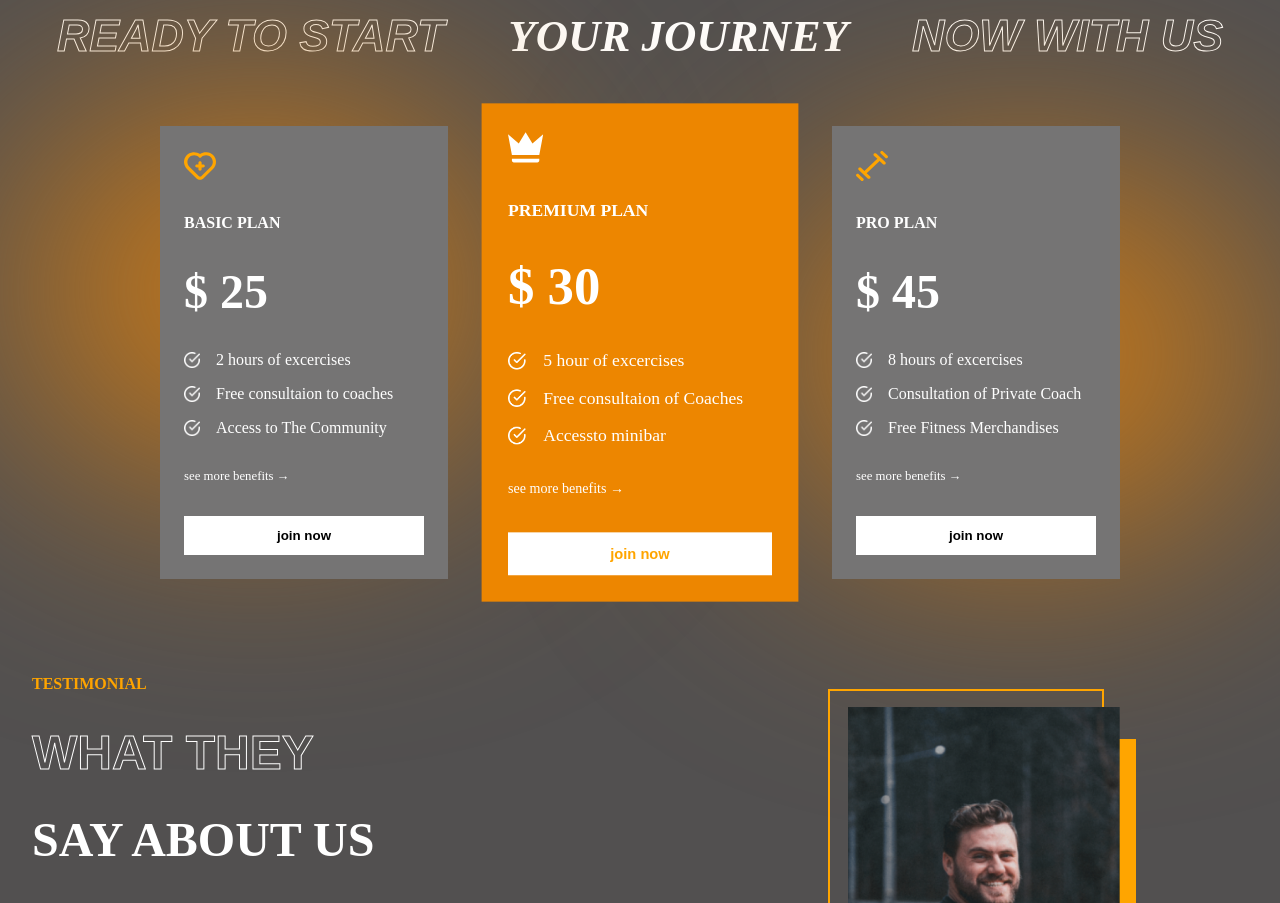
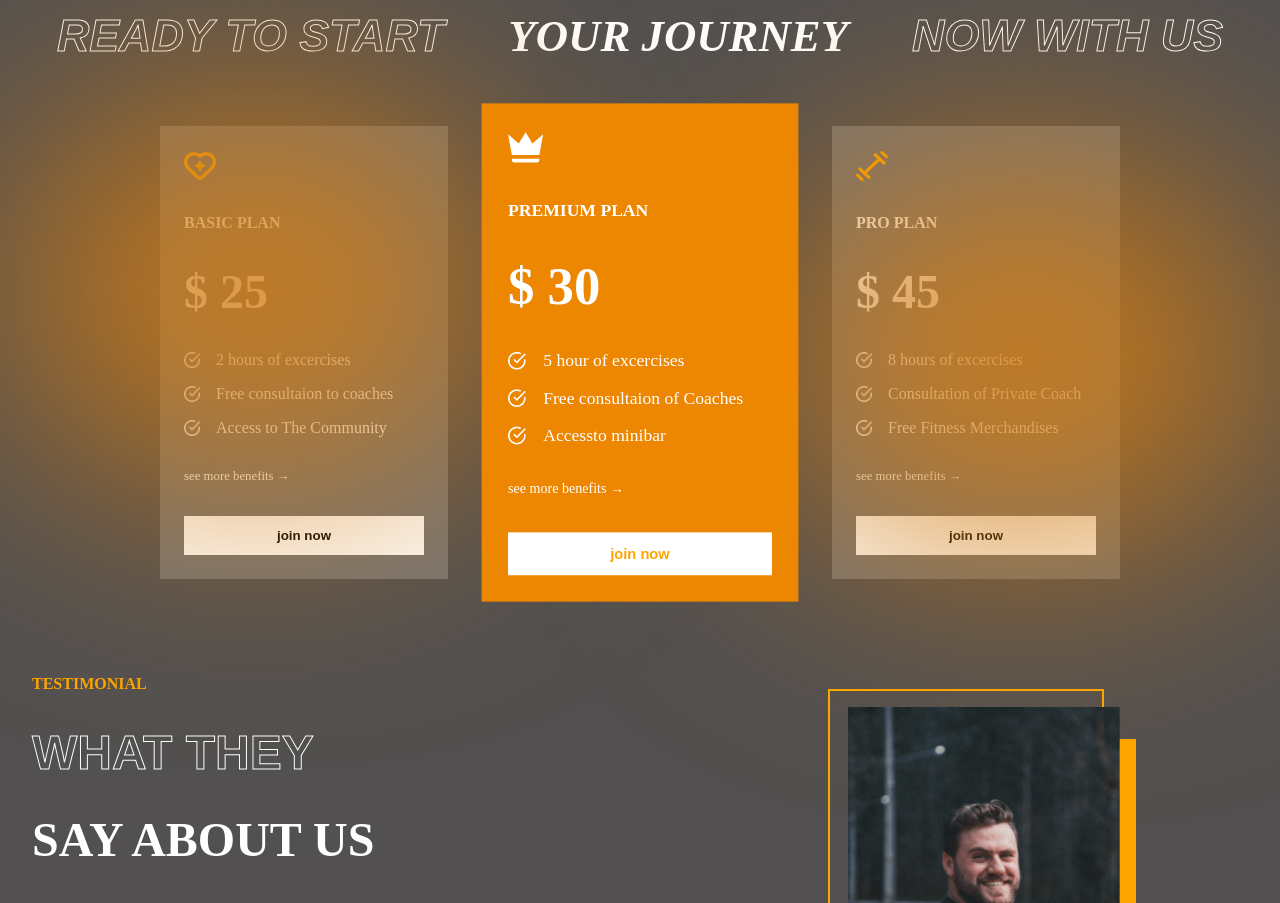
Before and after one commit to Abhishek2533/gym-app, a React app: page / in a window 1280 px wide. Shown: the part 1700-2603 px from the top of the page. Built offline with nearby package versions, Linux system fonts and the light colour scheme; the HTML template or start-up script is replaced by a standard one.

Commit message:
fixed bugs

```diff
--- a/src/components/Home/Home.css
+++ b/src/components/Home/Home.css
@@ -274,6 +274,7 @@ body {
         padding: 0.5rem;
         position: fixed;
         right: 2rem;
+        z-index: 2;
     }
 
     .list {
--- a/src/components/Home/Homepage.jsx
+++ b/src/components/Home/Homepage.jsx
@@ -75,7 +75,7 @@ const Homepage = () => {
 
                     <div className="ad-container">
                         <motion.div className='moving-ad-box'
-                            initial={{ left: mobile ? (smallDevice? '100px' : '178px') : '238px' }}
+                            initial={{ left: mobile ? (smallDevice? '80px' : '150px') : '238px' }}
                             whileInView={{ left: '8px' }}
                             transition={{ type: 'tween', duration: 3 }}
                         ></motion.div>
--- a/src/components/Plans/Plans.css
+++ b/src/components/Plans/Plans.css
@@ -27,7 +27,6 @@
     background: rgb(117, 116, 116);
     padding: 1.5rem;
     width: 15rem;
-    z-index: 1;
 }
 
 .plan:nth-child(2) {
```
